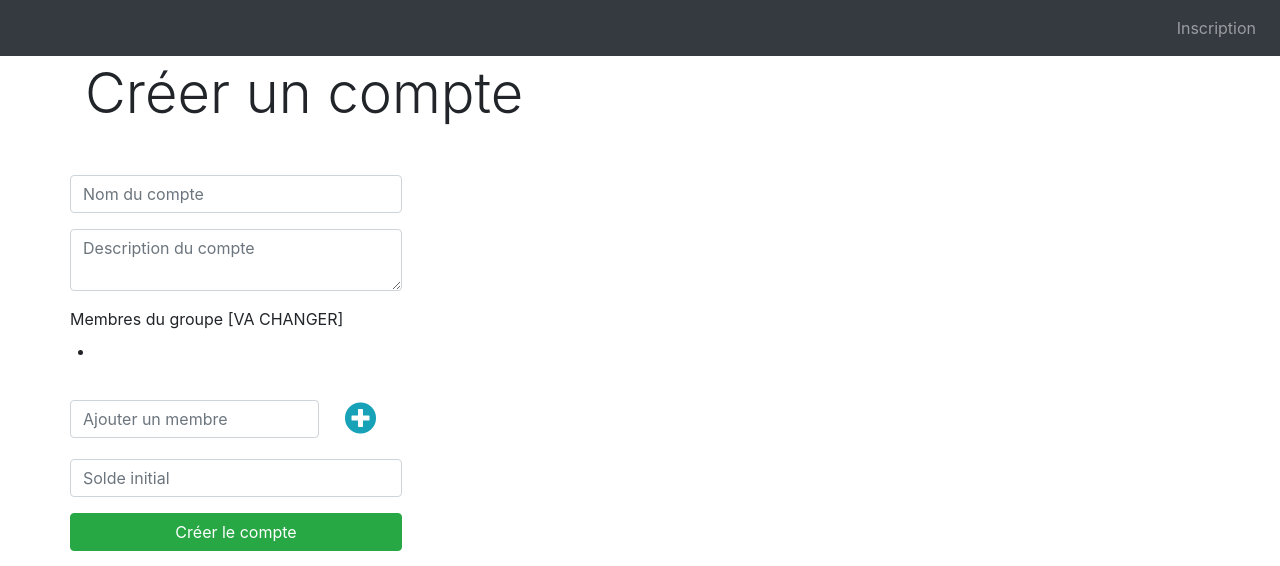
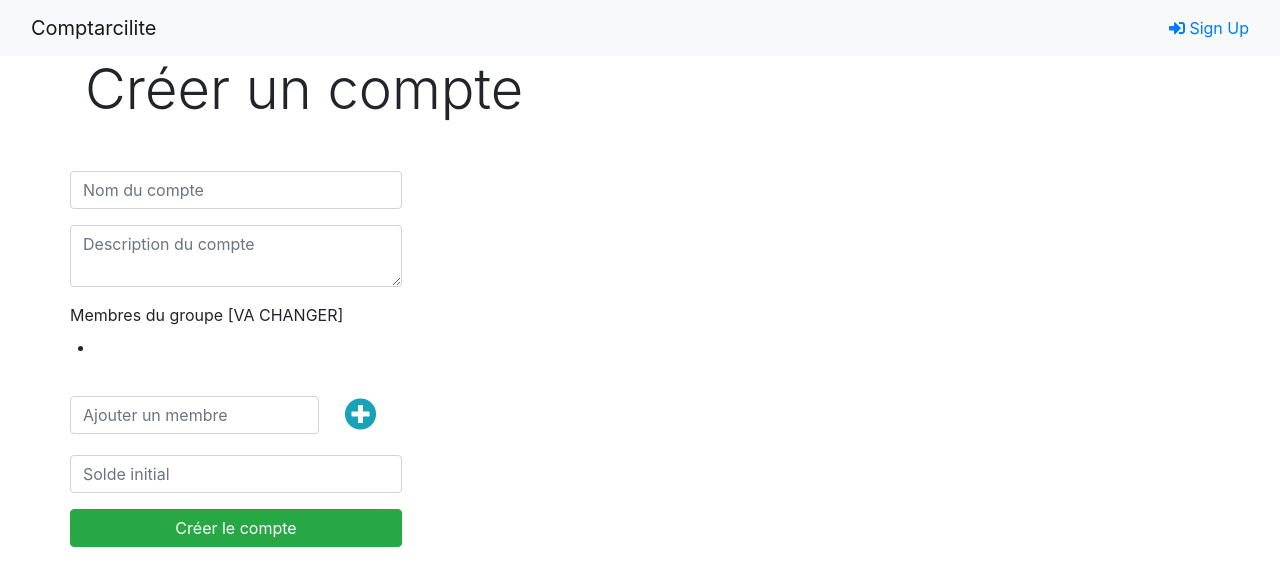
Before and after one commit to HE-Arc/comptarcilite, a Django app: page /create_account in a window 1280 px wide. Shown: the top 566 px of the page. Run offline with Django 3.2, Linux system fonts and the light colour scheme; some libraries are stand-ins or nearby versions.

Commit message:
amelioration navbar css + inscription fonctionnelle

```diff
--- a/comptarcilite/settings.py
+++ b/comptarcilite/settings.py
@@ -31,6 +31,8 @@
 LOGIN_REDIRECT_URL = '/'
 LOGOUT_REDIRECT_URL = '/'
 
+
+EMAIL_BACKEND = 'django.core.mail.backends.console.EmailBackend'
 
 # Application definition
 
--- a/comptarciliteapp/templates/navbar.html
+++ b/comptarciliteapp/templates/navbar.html
@@ -1,27 +1,19 @@
-<nav class="mb-1 navbar navbar-expand-lg navbar-dark bg-dark default-color">
+<nav class="navbar navbar-expand-lg navbar-light bg-light">
+    <div class="container-fluid">
+        <a class="navbar-brand" href="{% url 'index' %}">Comptarcilite</a>
         {% if user.is_authenticated %}
-    <a class="navbar-brand" href="{% url 'index' %}">Comptarcilite</a>
-    <div class="collapse navbar-collapse" id="navbarSupportedContent-333">
-        <ul class="navbar-nav ml-auto nav-flex-icons">
-            <li class="nav-item dropdown">
-                <a class="nav-link dropdown-toggle" id="navbarDropdownMenuLink-333" data-toggle="dropdown" aria-haspopup="true" aria-expanded="false">
+        <div class="dropdown">
+            <a class="nav-link dropdown-toggle" type="button" id="dropdownMenuButton" data-toggle="dropdown" aria-haspopup="true" aria-expanded="false">
                 <i class="fas fa-user"></i>
             </a>
-
-                <div class="dropdown-menu dropdown-menu-right dropdown-default" aria-labelledby="navbarDropdownMenuLink-333">
+            <div class="dropdown-menu dropdown-menu-right" aria-labelledby="dropdownMenuButton">
                 <a class="dropdown-item" href="{% url 'logout' %}">Logout</a>
             </div>
-            </li>
-        </ul>
         </div>
         {% else %}
-    <div class="collapse navbar-collapse" id="navbarSupportedContent">
-        <ul class="navbar-nav ml-auto">
-            <li class="nav-item">
-                <a class="nav-link" href="">Inscription</a>
-            </li>
-
+        <ul class="nav navbar-nav navbar-right">
+            <li><a href="{% url 'signup' %}"><i class="fas fa-sign-in-alt"></i></i> Sign Up</a></li>
         </ul>
+        {% endif %}
     </div>
-    {% endif %}
   </nav>
--- a/comptarciliteapp/urls.py
+++ b/comptarciliteapp/urls.py
@@ -18,5 +18,7 @@
     path('auth/reset/<uidb64>/<token>/', auth_views.PasswordResetConfirmView.as_view(), name='password_reset_confirm'),
     path('auth/reset/done/', auth_views.PasswordResetCompleteView.as_view(), name='password_reset_complete'),
 
+    path('auth/signup',views.UserAccountCreateView.as_view(),name='signup'),
+
     path('', views.index, name='index'),
 ]
--- a/comptarciliteapp/views.py
+++ b/comptarciliteapp/views.py
@@ -4,6 +4,7 @@
 from django.urls import reverse_lazy
 from .models import Account, Membership, Transaction, User
 from django.contrib.auth.decorators import login_required
+
 
 # Create your views here.
 @login_required(login_url="/auth/login")
@@ -44,3 +45,33 @@
             'descr_compte': request.POST.get("descr_compte"),
         }
         return render(request, 'create_account.html', context)
+
+
+from django.contrib.auth import login, authenticate
+from django.contrib.auth.forms import UserCreationForm
+from django.shortcuts import render, redirect
+from .forms import UserCreationFormImproved
+#from mysite.core.tokens import account_activation_token
+
+## Création de compte utilisateur
+class UserAccountCreateView(View):
+    def get(self, request):
+        context = {}
+        form = UserCreationFormImproved()
+        return render(request, 'registration/signup.html', {'form': form})
+
+    def post(self, request):
+        form = UserCreationFormImproved(request.POST)
+        print(form)
+        if form.is_valid():
+            form.save()
+            username = form.cleaned_data.get('username')
+            raw_password = form.cleaned_data.get('password1')
+            user = authenticate(username=username, password=raw_password)
+            login(request, user)
+
+            return redirect('index')
+        else:
+            form = UserCreationFormImproved()
+
+        return render(request, 'registration/signup.html',  {'form': form})
```
Also changed, not shown: comptarciliteapp/forms.py (added, +12 -0 lines), comptarciliteapp/templates/registration/signup.html (added, +21 -0 lines), comptarciliteapp/tokens.py (added, +11 -0 lines), comptarciliteapp/models.py (line endings or trailing spaces). Lines whose indentation alone changed are shown as unchanged.
